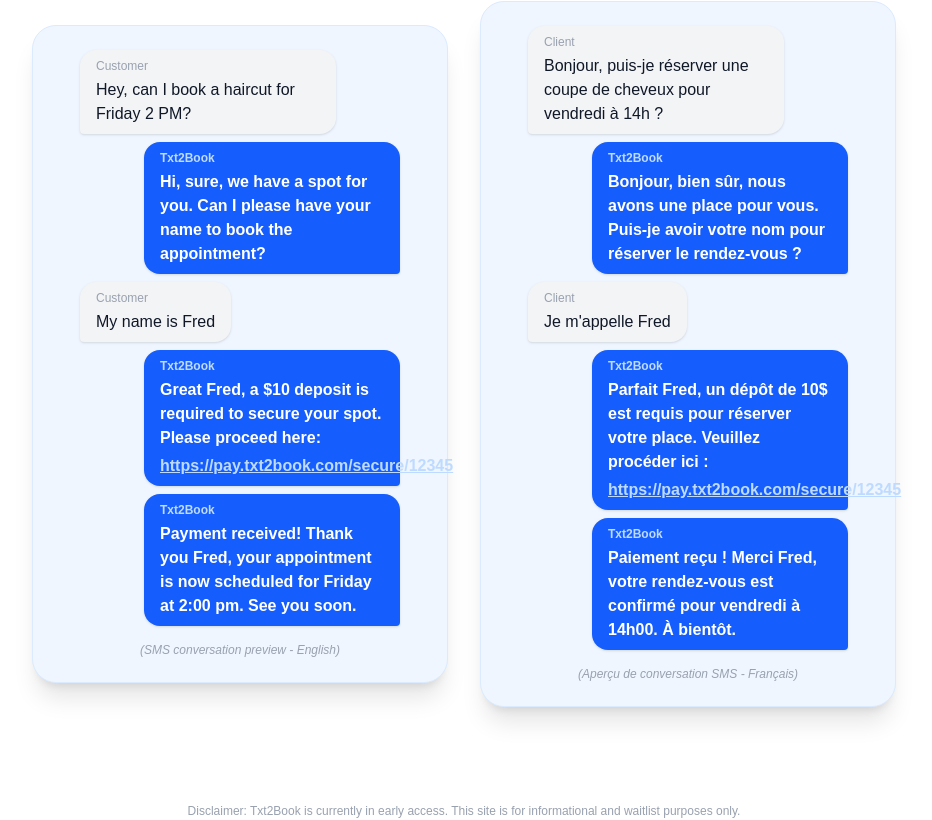
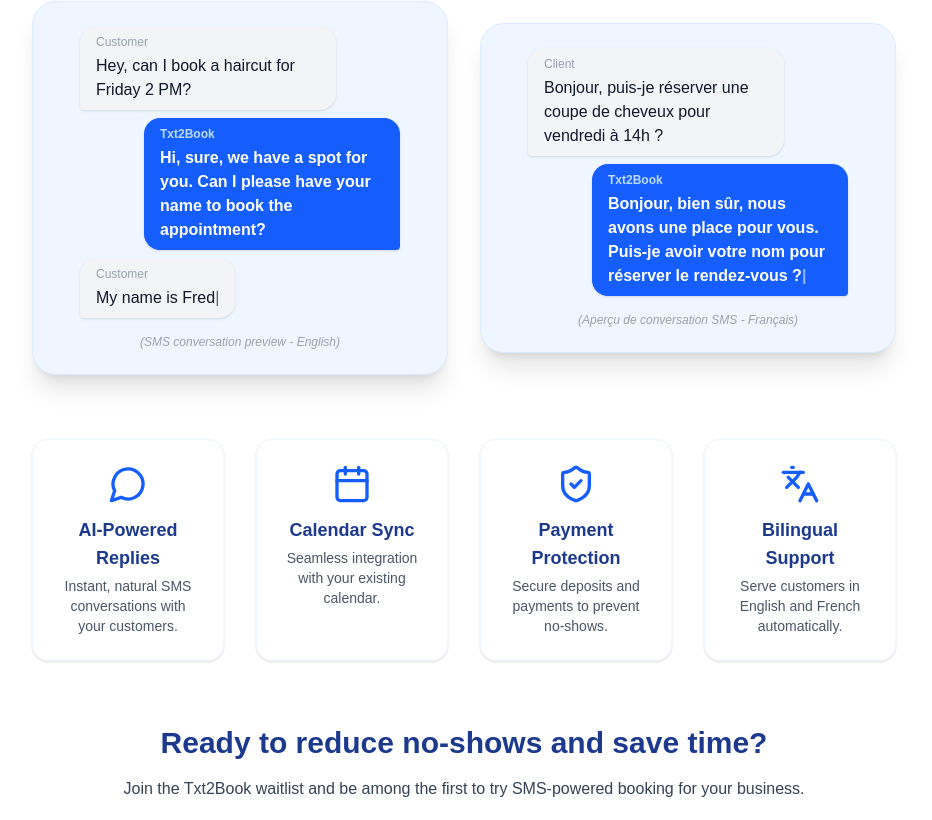
Before and after one commit to fredmichel81/text2book, a Next.js app: page / in a window 1280 px wide. Shown: the part 525-1345 px from the top of the page, without its empty margins (176-1108 px from the left). Built offline with nearby package versions, Linux system fonts and the light colour scheme.

Commit message:
Add Lucide icons, animated chat, feature section, and final CTA

```diff
--- a/src/app/page.tsx
+++ b/src/app/page.tsx
@@ -1,4 +1,122 @@
 "use client";
+import { useState, useEffect } from "react";
+import dynamic from "next/dynamic";
+
+// Dynamically import Lucide icons
+const LucideMessageCircle = dynamic(() => import("lucide-react").then(m => m.MessageCircle), { ssr: false });
+const LucideCalendar = dynamic(() => import("lucide-react").then(m => m.Calendar), { ssr: false });
+const LucideShieldCheck = dynamic(() => import("lucide-react").then(m => m.ShieldCheck), { ssr: false });
+const LucideLanguages = dynamic(() => import("lucide-react").then(m => m.Languages), { ssr: false });
+
+type Message = { sender: string; text: string };
+
+const englishMessages: Message[] = [
+  { sender: "Customer", text: "Hey, can I book a haircut for Friday 2 PM?" },
+  { sender: "Txt2Book", text: "Hi, sure, we have a spot for you. Can I please have your name to book the appointment?" },
+  { sender: "Customer", text: "My name is Fred" },
+  { sender: "Txt2Book", text: "Great Fred, a $10 deposit is required to secure your spot. Please proceed here:\nhttps://pay.txt2book.com/secure/12345" },
+  { sender: "Txt2Book", text: "Payment received! Thank you Fred, your appointment is now scheduled for Friday at 2:00 pm. See you soon." },
+];
+
+const frenchMessages: Message[] = [
+  { sender: "Client", text: "Bonjour, puis-je réserver une coupe de cheveux pour vendredi à 14h ?" },
+  { sender: "Txt2Book", text: "Bonjour, bien sûr, nous avons une place pour vous. Puis-je avoir votre nom pour réserver le rendez-vous ?" },
+  { sender: "Client", text: "Je m\u0026apos;appelle Fred" },
+  { sender: "Txt2Book", text: "Parfait Fred, un dépôt de 10$ est requis pour réserver votre place. Veuillez procéder ici :\nhttps://pay.txt2book.com/secure/12345" },
+  { sender: "Txt2Book", text: "Paiement reçu ! Merci Fred, votre rendez-vous est confirmé pour vendredi à 14h00. À bientôt." },
+];
+
+type TypingChatProps = { messages: Message[]; lang: string };
+
+function TypingChat({ messages, lang }: TypingChatProps) {
+  const [displayed, setDisplayed] = useState<Message[]>([]);
+  const [typing, setTyping] = useState("");
+  const [msgIdx, setMsgIdx] = useState(0);
+  useEffect(() => {
+    if (msgIdx < messages.length) {
+      let i = 0;
+      const msg = messages[msgIdx].text;
+      setTyping("");
+      const interval = setInterval(() => {
+        setTyping(msg.slice(0, i + 1));
+        i++;
+        if (i === msg.length) {
+          clearInterval(interval);
+          setTimeout(() => {
+            setDisplayed((prev) => [...prev, { ...messages[msgIdx], text: msg }]);
+            setTyping("");
+            setMsgIdx((idx) => idx + 1);
+          }, 600);
+        }
+      }, 18 + Math.random() * 30);
+      return () => clearInterval(interval);
+    }
+  }, [msgIdx, messages]);
+  return (
+    <div className="w-full max-w-xs mx-auto flex flex-col gap-2">
+      {displayed.map((m, idx) => (
+        <div
+          key={idx}
+          className={
+            m.sender === (lang === "fr" ? "Client" : "Customer")
+              ? "self-start bg-gray-100 text-gray-900 rounded-2xl rounded-bl-sm px-4 py-2 shadow-sm text-left text-base font-medium max-w-[80%]"
+              : "self-end bg-blue-600 text-white rounded-2xl rounded-br-sm px-4 py-2 shadow text-left text-base font-semibold max-w-[80%]"
+          }
+        >
+          <span className={
+            "block text-xs mb-1 " +
+            (m.sender === (lang === "fr" ? "Client" : "Customer") ? "text-gray-400" : "text-blue-200")
+          }>
+            {m.sender}
+          </span>
+          {m.text.split("\n").map((line, i) => (
+            <span key={i} className={i > 0 ? "block mt-1" : undefined}>{line}</span>
+          ))}
+        </div>
+      ))}
+      {typing && (
+        <div
+          className={
+            messages[msgIdx].sender === (lang === "fr" ? "Client" : "Customer")
+              ? "self-start bg-gray-100 text-gray-900 rounded-2xl rounded-bl-sm px-4 py-2 shadow-sm text-left text-base font-medium max-w-[80%]"
+              : "self-end bg-blue-600 text-white rounded-2xl rounded-br-sm px-4 py-2 shadow text-left text-base font-semibold max-w-[80%]"
+          }
+        >
+          <span className={
+            "block text-xs mb-1 " +
+            (messages[msgIdx].sender === (lang === "fr" ? "Client" : "Customer") ? "text-gray-400" : "text-blue-200")
+          }>
+            {messages[msgIdx].sender}
+          </span>
+          <span>{typing}<span className="animate-pulse">|</span></span>
+        </div>
+      )}
+    </div>
+  );
+}
+
+const features = [
+  {
+    icon: LucideMessageCircle,
+    title: "AI-Powered Replies",
+    desc: "Instant, natural SMS conversations with your customers."
+  },
+  {
+    icon: LucideCalendar,
+    title: "Calendar Sync",
+    desc: "Seamless integration with your existing calendar."
+  },
+  {
+    icon: LucideShieldCheck,
+    title: "Payment Protection",
+    desc: "Secure deposits and payments to prevent no-shows."
+  },
+  {
+    icon: LucideLanguages,
+    title: "Bilingual Support",
+    desc: "Serve customers in English and French automatically."
+  },
+];
 
 export default function Home() {
   return (
@@ -26,63 +144,43 @@
         <div className="relative w-full flex flex-col sm:flex-row justify-center items-center gap-8">
           {/* English chat preview */}
           <div className="relative z-10 p-6 bg-blue-50 rounded-3xl shadow-xl flex flex-col items-center max-w-lg mx-auto border border-blue-100 w-full sm:w-1/2">
-            <div className="w-full max-w-xs mx-auto flex flex-col gap-2">
-              <div className="self-start bg-gray-100 text-gray-900 rounded-2xl rounded-bl-sm px-4 py-2 shadow-sm text-left text-base font-medium max-w-[80%]">
-                <span className="block text-xs text-gray-400 mb-1">Customer</span>
-                Hey, can I book a haircut for Friday 2 PM?
-              </div>
-              <div className="self-end bg-blue-600 text-white rounded-2xl rounded-br-sm px-4 py-2 shadow text-left text-base font-semibold max-w-[80%]">
-                <span className="block text-xs text-blue-200 mb-1">Txt2Book</span>
-                Hi, sure, we have a spot for you. Can I please have your name to book the appointment?
-              </div>
-              <div className="self-start bg-gray-100 text-gray-900 rounded-2xl rounded-bl-sm px-4 py-2 shadow-sm text-left text-base font-medium max-w-[80%]">
-                <span className="block text-xs text-gray-400 mb-1">Customer</span>
-                My name is Fred
-              </div>
-              <div className="self-end bg-blue-600 text-white rounded-2xl rounded-br-sm px-4 py-2 shadow text-left text-base font-semibold max-w-[80%]">
-                <span className="block text-xs text-blue-200 mb-1">Txt2Book</span>
-                Great Fred, a $10 deposit is required to secure your spot. Please proceed here:
-                <span className="block mt-1">
-                  <span className="text-blue-200 underline cursor-pointer select-none">https://pay.txt2book.com/secure/12345</span>
-                </span>
-              </div>
-              <div className="self-end bg-blue-600 text-white rounded-2xl rounded-br-sm px-4 py-2 shadow text-left text-base font-semibold max-w-[80%]">
-                <span className="block text-xs text-blue-200 mb-1">Txt2Book</span>
-                Payment received! Thank you Fred, your appointment is now scheduled for Friday at 2:00 pm. See you soon.
-              </div>
-            </div>
+            <TypingChat messages={englishMessages} lang="en" />
             <div className="mt-4 text-xs text-gray-400 italic">(SMS conversation preview - English)</div>
           </div>
           {/* French chat preview */}
           <div className="relative z-10 p-6 bg-blue-50 rounded-3xl shadow-xl flex flex-col items-center max-w-lg mx-auto border border-blue-100 w-full sm:w-1/2">
-            <div className="w-full max-w-xs mx-auto flex flex-col gap-2">
-              <div className="self-start bg-gray-100 text-gray-900 rounded-2xl rounded-bl-sm px-4 py-2 shadow-sm text-left text-base font-medium max-w-[80%]">
-                <span className="block text-xs text-gray-400 mb-1">Client</span>
-                Bonjour, puis-je réserver une coupe de cheveux pour vendredi à 14h ?
-              </div>
-              <div className="self-end bg-blue-600 text-white rounded-2xl rounded-br-sm px-4 py-2 shadow text-left text-base font-semibold max-w-[80%]">
-                <span className="block text-xs text-blue-200 mb-1">Txt2Book</span>
-                Bonjour, bien sûr, nous avons une place pour vous. Puis-je avoir votre nom pour réserver le rendez-vous ?
-              </div>
-              <div className="self-start bg-gray-100 text-gray-900 rounded-2xl rounded-bl-sm px-4 py-2 shadow-sm text-left text-base font-medium max-w-[80%]">
-                <span className="block text-xs text-gray-400 mb-1">Client</span>
-                Je m&apos;appelle Fred
-              </div>
-              <div className="self-end bg-blue-600 text-white rounded-2xl rounded-br-sm px-4 py-2 shadow text-left text-base font-semibold max-w-[80%]">
-                <span className="block text-xs text-blue-200 mb-1">Txt2Book</span>
-                Parfait Fred, un dépôt de 10$ est requis pour réserver votre place. Veuillez procéder ici :
-                <span className="block mt-1">
-                  <span className="text-blue-200 underline cursor-pointer select-none">https://pay.txt2book.com/secure/12345</span>
-                </span>
-              </div>
-              <div className="self-end bg-blue-600 text-white rounded-2xl rounded-br-sm px-4 py-2 shadow text-left text-base font-semibold max-w-[80%]">
-                <span className="block text-xs text-blue-200 mb-1">Txt2Book</span>
-                Paiement reçu ! Merci Fred, votre rendez-vous est confirmé pour vendredi à 14h00. À bientôt.
-              </div>
-            </div>
+            <TypingChat messages={frenchMessages} lang="fr" />
             <div className="mt-4 text-xs text-gray-400 italic">(Aperçu de conversation SMS - Français)</div>
           </div>
         </div>
+        {/* Feature Section */}
+        <section className="mt-16 w-full grid grid-cols-1 sm:grid-cols-2 md:grid-cols-4 gap-8">
+          {features.map((f, i) => {
+            const Icon = f.icon;
+            return (
+              <div key={i} className="flex flex-col items-center p-6 bg-white rounded-2xl shadow border border-blue-50 hover:shadow-lg transition-all">
+                <div className="mb-3">
+                  <Icon className="w-10 h-10 text-blue-600" />
+                </div>
+                <h3 className="font-bold text-blue-900 text-lg mb-1">{f.title}</h3>
+                <p className="text-gray-600 text-sm">{f.desc}</p>
+              </div>
+            );
+          })}
+        </section>
+        {/* Final CTA Section */}
+        <section className="mt-16 w-full flex flex-col items-center justify-center">
+          <h2 className="text-2xl sm:text-3xl font-extrabold text-blue-900 mb-4">Ready to reduce no-shows and save time?</h2>
+          <p className="text-gray-700 mb-6">Join the Txt2Book waitlist and be among the first to try SMS-powered booking for your business.</p>
+          <a
+            href="https://forms.gle/your-google-form-link" // TODO: Replace with your actual Google Form link
+            target="_blank"
+            rel="noopener noreferrer"
+            className="inline-block px-8 py-4 rounded-full bg-blue-700 text-white font-bold text-lg shadow-lg hover:bg-blue-900 transition-transform duration-200 focus:outline-none focus:ring-4 focus:ring-blue-300"
+          >
+            Join the Txt2Book Waitlist
+          </a>
+        </section>
       </main>
       <footer className="w-full flex justify-center pb-4">
         <p className="text-xs text-gray-400 text-center max-w-xl px-2">
```
